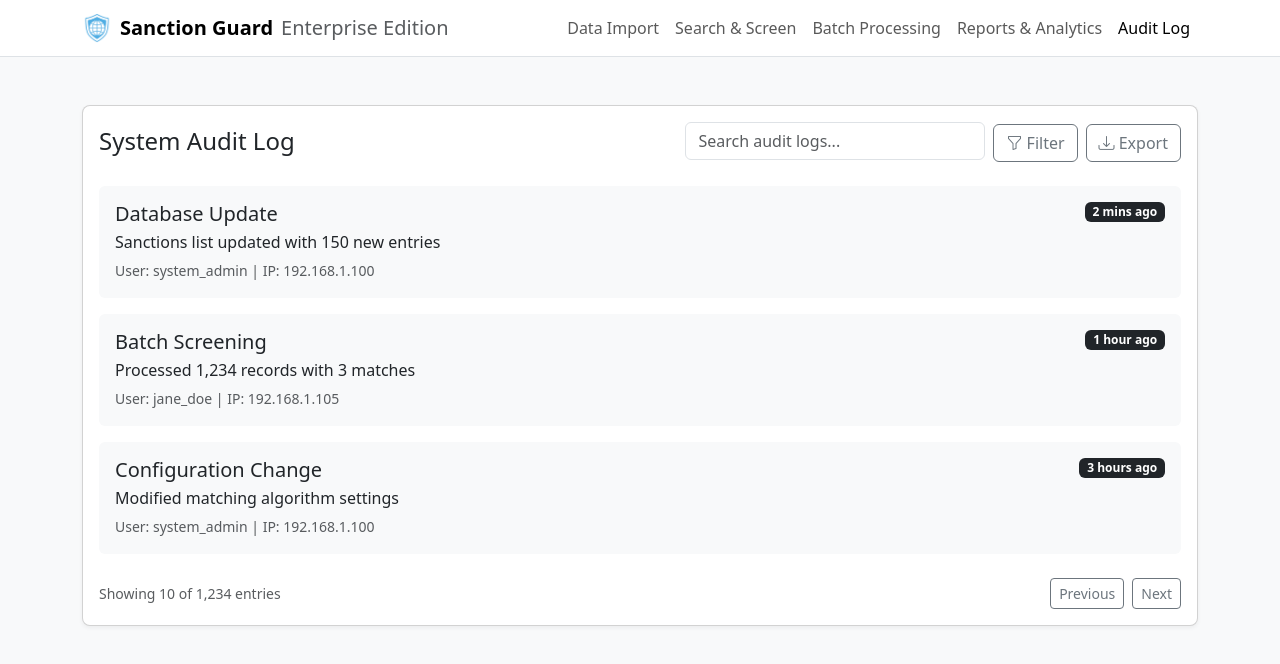
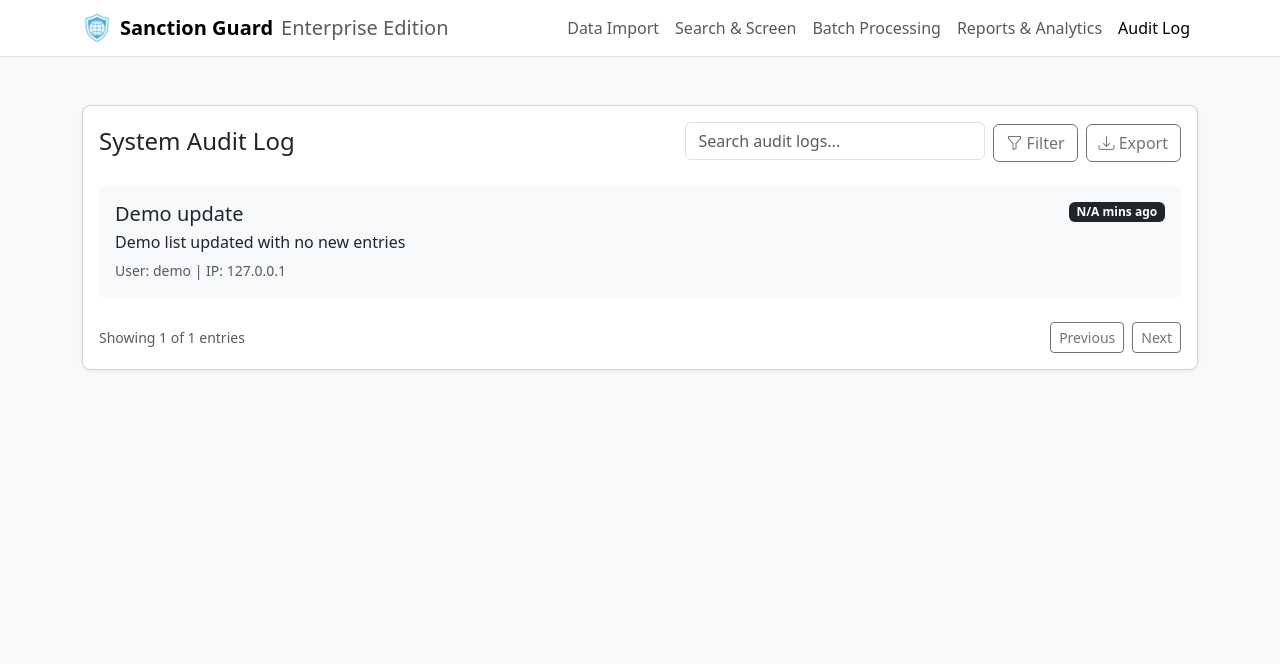
Before and after one commit to Sanction-Guard/Sanction-Guard-Front-End, a React (Vite) app: page /audit-log in a window 1280 px wide. Shown: the top 664 px of the page. Built offline with nearby package versions, Linux system fonts and the light colour scheme.

Commit message:
Update AuditLog.jsx
Removing static dummy data to allow dynamic data to be implemented

```diff
--- a/src/components/AuditLog.jsx
+++ b/src/components/AuditLog.jsx
@@ -25,36 +25,38 @@ function AuditLog() {
           </div>
 
           <div className="mb-4">
+            {/* TODO: Implement dynamic audit log entries from backend */}
             <div className="d-flex justify-content-between align-items-start mb-3 p-3 bg-light rounded">
               <div>
-                <h5 className="mb-1">Database Update</h5>
-                <p className="mb-1">Sanctions list updated with 150 new entries</p>
-                <small className="text-muted">User: system_admin | IP: 192.168.1.100</small>
+                <h5 className="mb-1">Demo update</h5>
+                <p className="mb-1">Demo list updated with no new entries</p>
+                <small className="text-muted">User: demo | IP: 127.0.0.1</small>
               </div>
-              <Badge bg="dark">2 mins ago</Badge>
+              <Badge bg="dark">N/A mins ago</Badge>
+            </div>
+
+            {/* <div className="d-flex justify-content-between align-items-start mb-3 p-3 bg-light rounded">
+              <div>
+                <h5 className="mb-1">N/A</h5>
+                <p className="mb-1">N/A</p>
+                <small className="text-muted">User: N/A | IP: N/A</small>
+              </div>
+              <Badge bg="dark">N/A</Badge>
             </div>
 
             <div className="d-flex justify-content-between align-items-start mb-3 p-3 bg-light rounded">
               <div>
-                <h5 className="mb-1">Batch Screening</h5>
-                <p className="mb-1">Processed 1,234 records with 3 matches</p>
-                <small className="text-muted">User: jane_doe | IP: 192.168.1.105</small>
+                <h5 className="mb-1">N/A</h5>
+                <p className="mb-1">N/A</p>
+                <small className="text-muted">User: N/A | IP: N/A</small>
               </div>
-              <Badge bg="dark">1 hour ago</Badge>
-            </div>
-
-            <div className="d-flex justify-content-between align-items-start mb-3 p-3 bg-light rounded">
-              <div>
-                <h5 className="mb-1">Configuration Change</h5>
-                <p className="mb-1">Modified matching algorithm settings</p>
-                <small className="text-muted">User: system_admin | IP: 192.168.1.100</small>
-              </div>
-              <Badge bg="dark">3 hours ago</Badge>
-            </div>
+              <Badge bg="dark">N/A</Badge>
+            </div> */}
           </div>
 
           <div className="d-flex justify-content-between align-items-center">
-            <small className="text-muted">Showing 10 of 1,234 entries</small>
+            {/* TODO: Implement dynamic pagination info from backend */}
+            <small className="text-muted">Showing 1 of 1 entries</small>
             <div>
               <Button variant="outline-secondary" size="sm" className="me-2">Previous</Button>
               <Button variant="outline-secondary" size="sm">Next</Button>
```
